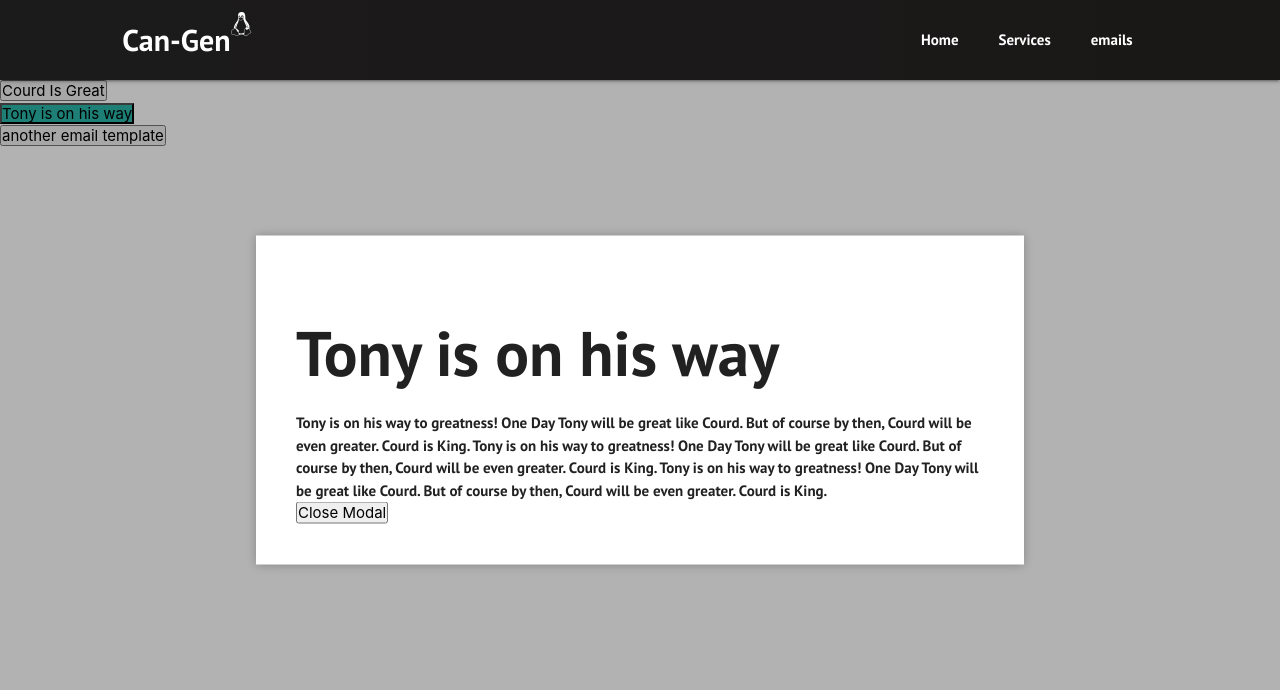
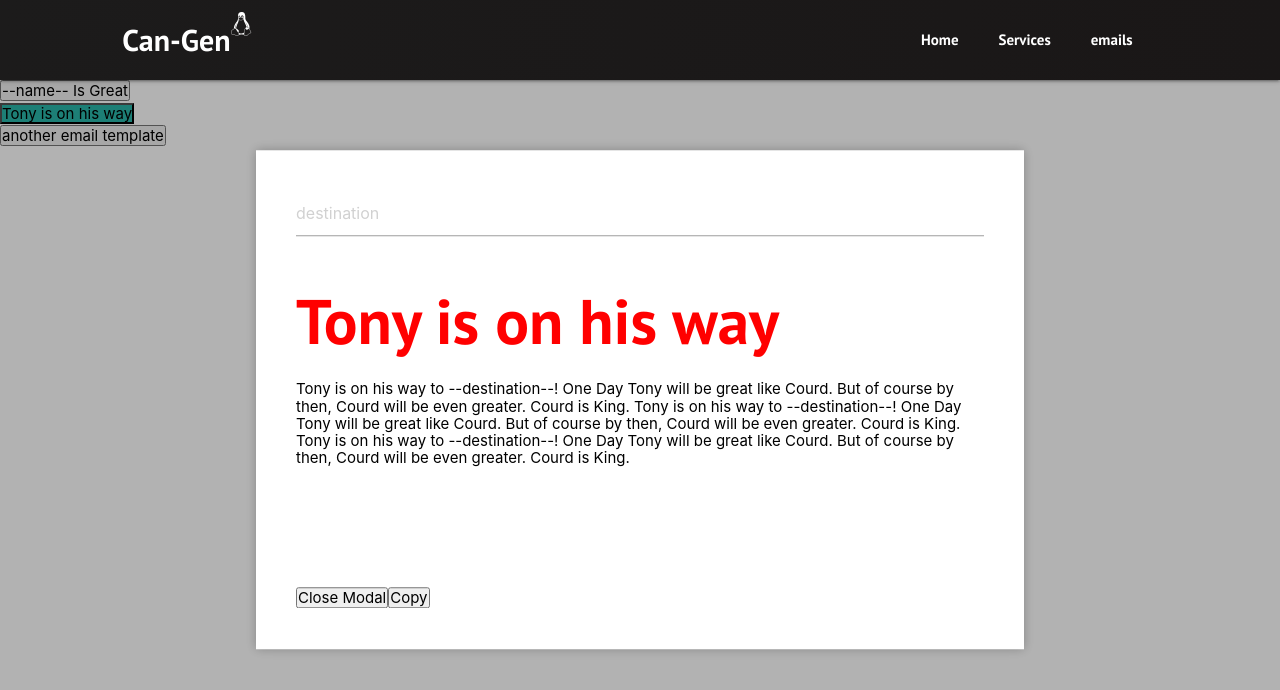
Before and after one commit to aurelioanselmo/can-gen-React, a React (Create React App) app: page /emails in a window 1280 px wide. Both pictures are taken after a click on the button "Tony is on his way". Shown: the top 690 px of the page. Built offline with nearby package versions, Linux system fonts and the light colour scheme.

Commit message:
Templates with unique styles and variables

```diff
--- a/src/components/Modal.css
+++ b/src/components/Modal.css
@@ -29,3 +29,23 @@
     z-index: 101;
     padding: 40px;
   }
+
+  .email{
+    color: red;
+  }
+
+  .vdeck{
+    color: green;
+  }
+
+  textarea{
+    min-height: 200px;
+    border: none;
+    outline: none;
+    resize: none;
+  }
+
+  #copied {
+    background-color: green;
+    color: white;
+  }
--- a/src/components/Navbar.js
+++ b/src/components/Navbar.js
@@ -28,7 +28,7 @@ function Navbar() {
             <nav className='navbar'>
                 <div className='navbar-container'>
                     <Link to="/" className='navbar-logo' onClick={closeMobileMenu}>
-                        Can-Gen <i class="fab fa-linux"/>
+                        Can-Gen <i className="fab fa-linux"/>
                     </Link>
                     <div className='menu-icon' onClick={handleClick}>
                         <i className={click ? 'fas fa-times' : 'fas fa-bars'} />
--- a/src/components/pages/Emails.js
+++ b/src/components/pages/Emails.js
@@ -6,13 +6,46 @@ import templates from '../../templates.json'
 
 
 function Emails() {
-  const [modalContent, setModalContent] = React.useState(0);
+  const [modalIndex, setModalIndex] = React.useState(0);
+  const [body, setBody] = React.useState('');
+  const [title, setTitle] = React.useState('');
+  const [copied, setCopied] = React.useState();
   const modalRef = React.useRef();
 
   const openModal = (i) => {
-    setModalContent(i)
+    setModalIndex(i)
+    setBody(templates[i].body)
+    setTitle(templates[i].title)
     modalRef.current.openModal()
   };
+
+  const copyText = () => {
+    const copyText = document.getElementById("template");
+    copyText.select();
+    document.execCommand("copy");
+    window.getSelection().removeAllRanges();
+    setCopied(true)
+    setTimeout(() => setCopied(false), 3000)
+  }
+
+  const handleVar = (event, variable) => {
+    const regex = new RegExp(`--${variable}--`, 'g');
+    const updatedBody = body.replace(regex, event.target.value)
+    const updatedTitle = title.replace(regex, event.target.value)
+    setBody(updatedBody)
+    setTitle(updatedTitle)
+  }
+
+  const maybeReset = (e) => {
+    if (!e.target.value){return}
+    setBody(templates[modalIndex].body)
+    setTitle(templates[modalIndex].title)
+    console.log(body)
+    const varInputs = document.querySelectorAll('.var-input')
+    varInputs.forEach((e,i) => {
+      varInputs[i].value = ''
+    })
+  }
 
   return (
     <div className="email-templates">
@@ -23,13 +56,29 @@ function Emails() {
       })
       }
       <Modal ref={modalRef}>
-        <h1>{templates[modalContent].title}</h1>
+        {templates[modalIndex].vars && templates[modalIndex].vars.map(each => {
+          return (
+            <input
+            key={each}
+            className='var-input'
+            placeholder={each}
+            onFocus={maybeReset}
+            onBlur={event => handleVar(event, each)}
+            onKeyDown={event => event.key === 'Enter' && handleVar(event, each)}
+            />
+          )
+        })}
+        <h1 className={templates[modalIndex].cssClass}>{title}</h1>
         <p>
-          <span>{templates[modalContent].body}</span>
+          <textarea id='template' value={body} readOnly></textarea>
         </p>
         <button onClick={() => modalRef.current.close()}>
           Close Modal
           </button>
+        <button onClick={copyText}>
+          Copy
+          </button>
+          {copied && <span id='copied'>copied text</span>}
       </Modal>
     </div>
   );
--- a/src/templates.json
+++ b/src/templates.json
@@ -1,5 +1,19 @@
 [
-    {"title": "Courd Is Great", "body": "Of Course Courd is Great! Everyone knows that. This is old news. Tell me something I already knew. Of Course Courd is Great! Everyone knows that. This is old news. Tell me something I already knew. Of Course Courd is Great! Everyone knows that. This is old news. Tell me something I already knew."},
-    {"title": "Tony is on his way", "body": "Tony is on his way to greatness! One Day Tony will be great like Courd. But of course by then, Courd will be even greater. Courd is King. Tony is on his way to greatness! One Day Tony will be great like Courd. But of course by then, Courd will be even greater. Courd is King. Tony is on his way to greatness! One Day Tony will be great like Courd. But of course by then, Courd will be even greater. Courd is King."},
-    {"title": "another email template", "body": "Lorem ipsum dolor sit amet, consectetur adipisicing elit. Animi eligendi esse facere illo in minima nulla quis reiciendis. Eligendi impedit nostrum quam quod reprehenderit, ullam veritatis. Fuga provident quos velit.</span><span>Accusantium ad, alias animi et eum, excepturi explicabo fuga iusto magnam maxime minima molestias nam nemo nostrum pariatur perspiciatis porro quae quibusdam quidem quis repudiandae sed ullam vel, veniam vero.</span><span>Eligendi nulla quasi quibusdam quod saepe suscipit tenetur voluptas voluptate! Accusamus amet, commodi culpa distinctio dolor eveniet expedita hic iure magnam magni mollitia nulla officia quas, reiciendis repellat sapiente, veniam!"}
+    {
+        "title": "--name-- Is Great",
+        "cssClass" : "email",
+        "vars" : ["name", "person"],
+        "body": "Of Course --name-- is Great! --person-- knows that. This is old news. Tell me something I already knew. Of Course --name-- is Great! --person-- knows that. This is old news. Tell me something I already knew. Of Course --name-- is Great! --person-- knows that. This is old news. Tell me something I already knew."
+    },
+    {
+        "title": "Tony is on his way",
+        "cssClass" : "email",
+        "vars" : ["destination"],
+        "body": "Tony is on his way to --destination--! One Day Tony will be great like Courd. But of course by then, Courd will be even greater. Courd is King. Tony is on his way to --destination--! One Day Tony will be great like Courd. But of course by then, Courd will be even greater. Courd is King. Tony is on his way to --destination--! One Day Tony will be great like Courd. But of course by then, Courd will be even greater. Courd is King."
+    },
+    {
+        "title": "another email template",
+        "cssClass" : "vdeck",
+        "body": "Lorem ipsum dolor sit amet, consectetur adipisicing elit. Animi eligendi esse facere illo in minima nulla quis reiciendis. Eligendi impedit nostrum quam quod reprehenderit, ullam veritatis. Fuga provident quos velit.</span><span>Accusantium ad, alias animi et eum, excepturi explicabo fuga iusto magnam maxime minima molestias nam nemo nostrum pariatur perspiciatis porro quae quibusdam quidem quis repudiandae sed ullam vel, veniam vero.</span><span>Eligendi nulla quasi quibusdam quod saepe suscipit tenetur voluptas voluptate! Accusamus amet, commodi culpa distinctio dolor eveniet expedita hic iure magnam magni mollitia nulla officia quas, reiciendis repellat sapiente, veniam!"
+    }
 ]
```
